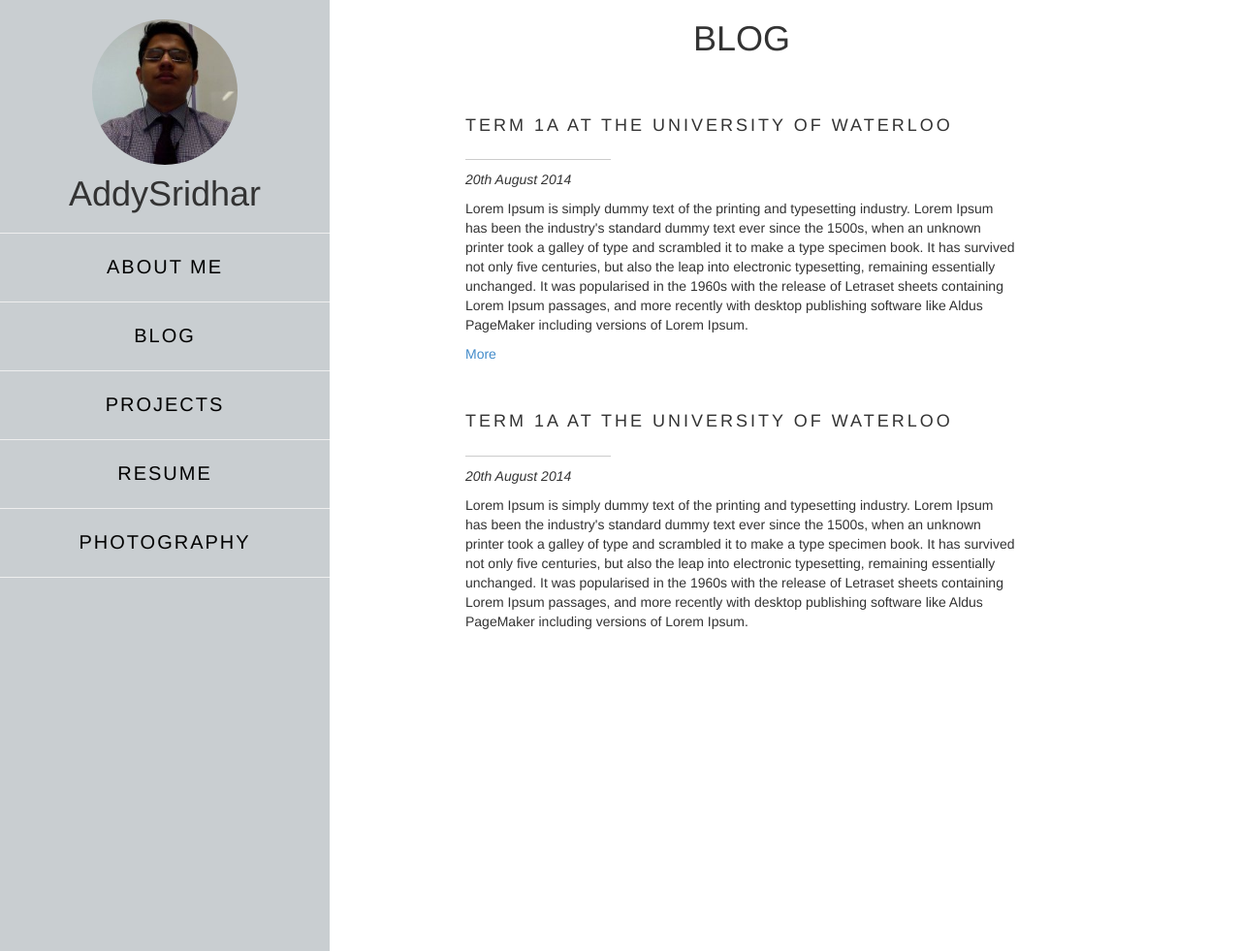
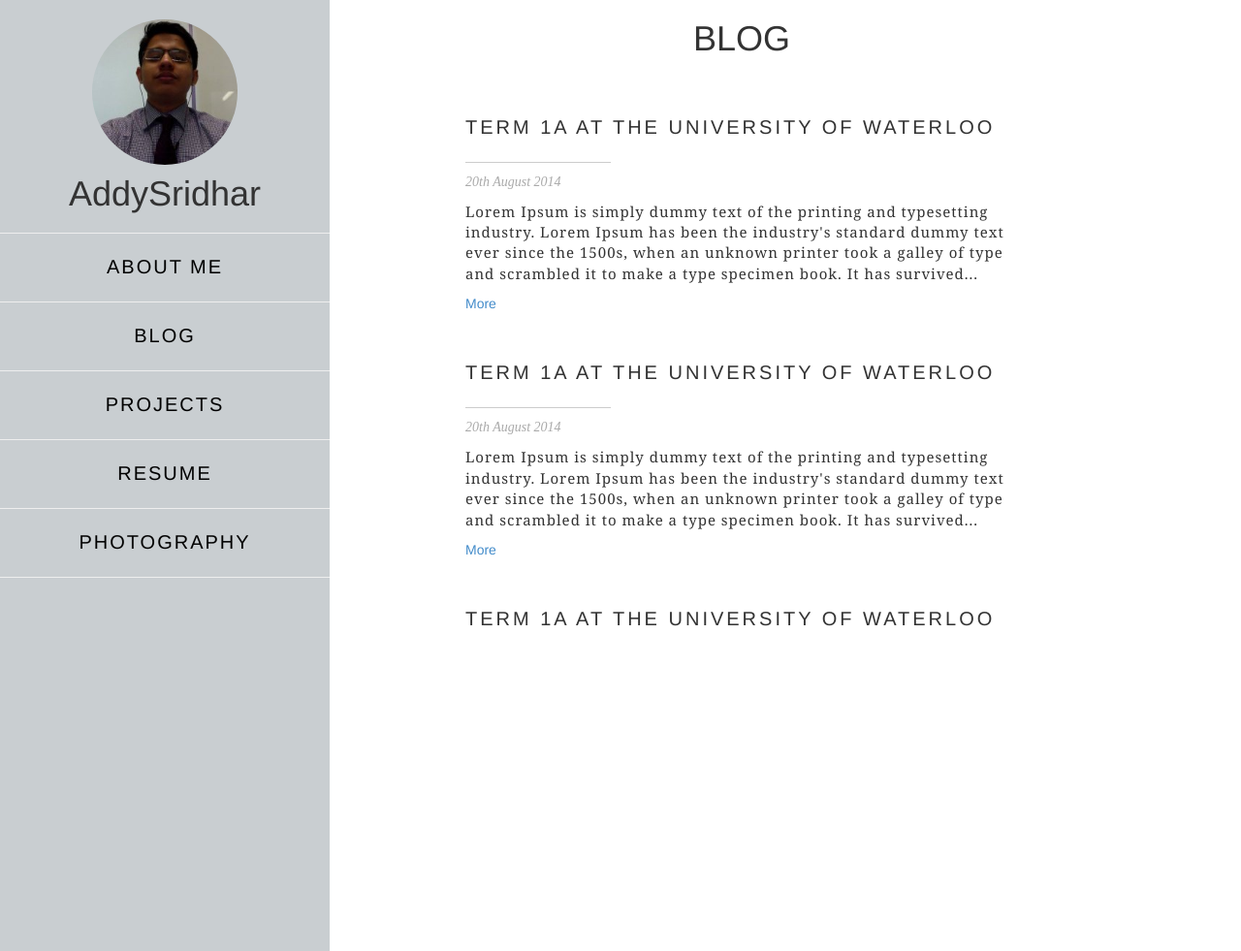
Before and after one commit to AddySridhar95/AddySridhar95.github.io, a Flask app: page / in a window 1280 px wide. Shown: the whole page at 97% size. Run offline with Flask 2, Linux system fonts and the light colour scheme; some libraries are stand-ins or nearby versions.

Commit message:
blog styling

```diff
--- a/static/css/mystyles.css
+++ b/static/css/mystyles.css
@@ -31,7 +31,7 @@
 }
 
 .blog-post>h1{
-	font-size: 18px;
+	font-size: 20px;
 	font-weight: normal;
 	letter-spacing: 3px;
 }
@@ -46,9 +46,14 @@
 
 .blog-date{
 	font-style: italic;
+	color: #aaa;
+	font-family: serif;
 }
 
 .blog-para{
 	margin-top: 10px;
 	margin-bottom: 10px;
+	font-family: calluna,Georgia,serif;
+	letter-spacing: 1px;
+	font-size: 15px;
 }
--- a/templates/index.html
+++ b/templates/index.html
@@ -70,29 +70,29 @@
 	 		</div>
 	 		<div class="title-seperator"></div>
 	 		<div class="blog-date">20th August 2014</div>
-	 		<div class="blog-para"><p>Lorem Ipsum is simply dummy text of the printing and typesetting industry. Lorem Ipsum has been the industry's standard dummy text ever since the 1500s, when an unknown printer took a galley of type and scrambled it to make a type specimen book. It has survived not only five centuries, but also the leap into electronic typesetting, remaining essentially unchanged. It was popularised in the 1960s with the release of Letraset sheets containing Lorem Ipsum passages, and more recently with desktop publishing software like Aldus PageMaker including versions of Lorem Ipsum.</p></div>
+	 		<div class="blog-para"><p>Lorem Ipsum is simply dummy text of the printing and typesetting industry. Lorem Ipsum has been the industry's standard dummy text ever since the 1500s, when an unknown printer took a galley of type and scrambled it to make a type specimen book. It has survived...</p></div>
 	 		<div class="more-content">
 	 			<a href="#">More</a>
 	 		</div>
 
-	 			 		<div class="blog-post">
+	 		<div class="blog-post">
 	 			<h1>TERM 1A AT THE UNIVERSITY OF WATERLOO</h1>
 	 		</div>
 	 		<div class="title-seperator"></div>
 	 		<div class="blog-date">20th August 2014</div>
-	 		<div class="blog-para"><p>Lorem Ipsum is simply dummy text of the printing and typesetting industry. Lorem Ipsum has been the industry's standard dummy text ever since the 1500s, when an unknown printer took a galley of type and scrambled it to make a type specimen book. It has survived not only five centuries, but also the leap into electronic typesetting, remaining essentially unchanged. It was popularised in the 1960s with the release of Letraset sheets containing Lorem Ipsum passages, and more recently with desktop publishing software like Aldus PageMaker including versions of Lorem Ipsum.</p></div>
+	 		<div class="blog-para"><p>Lorem Ipsum is simply dummy text of the printing and typesetting industry. Lorem Ipsum has been the industry's standard dummy text ever since the 1500s, when an unknown printer took a galley of type and scrambled it to make a type specimen book. It has survived...</p></div>
 	 		<div class="more-content">
 	 			<a href="#">More</a>
 	 		</div>
 
 
 
-	 			 		<div class="blog-post">
+	 		<div class="blog-post">
 	 			<h1>TERM 1A AT THE UNIVERSITY OF WATERLOO</h1>
 	 		</div>
 	 		<div class="title-seperator"></div>
 	 		<div class="blog-date">20th August 2014</div>
-	 		<div class="blog-para"><p>Lorem Ipsum is simply dummy text of the printing and typesetting industry. Lorem Ipsum has been the industry's standard dummy text ever since the 1500s, when an unknown printer took a galley of type and scrambled it to make a type specimen book. It has survived not only five centuries, but also the leap into electronic typesetting, remaining essentially unchanged. It was popularised in the 1960s with the release of Letraset sheets containing Lorem Ipsum passages, and more recently with desktop publishing software like Aldus PageMaker including versions of Lorem Ipsum.</p></div>
+	 		<div class="blog-para"><p>Lorem Ipsum is simply dummy text of the printing and typesetting industry. Lorem Ipsum has been the industry's standard dummy text ever since the 1500s, when an unknown printer took a galley of type and scrambled it to make a type specimen book. It has survived...</p></div>
 	 		<div class="more-content">
 	 			<a href="#">More</a>
 	 		</div>
```
